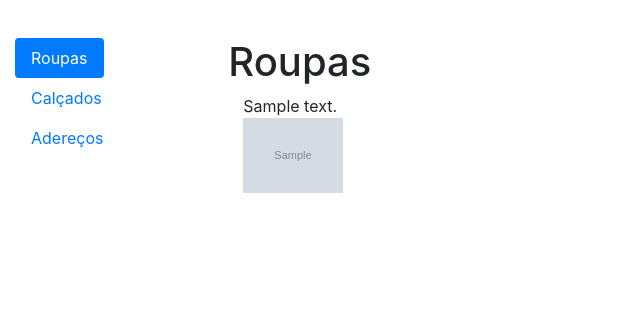
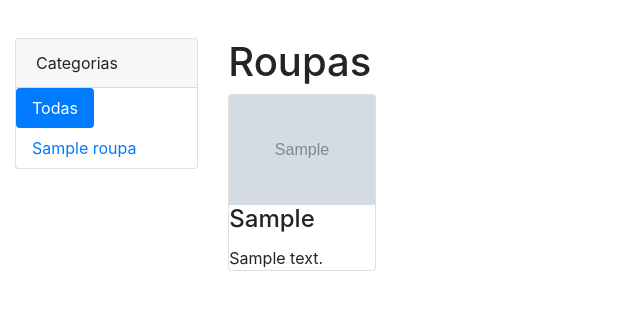
Before and after one commit to rodrigondec/bazarzero84, a Django app: page /roupas/ in a window 1280 px wide. Shown: the part 26-336 px from the top of the page, without its empty margins (0-640 px from the left). Run offline with Django 3.2, Linux system fonts and the light colour scheme; tables that the repository leaves empty hold one stand-in row (values such as "Sample post"); grey boxes marked "Sample" are stand-in pictures; some libraries are stand-ins or nearby versions.

Commit message:
roupas ok

```diff
--- a/bazar/templates/roupas.html
+++ b/bazar/templates/roupas.html
@@ -1,19 +1,32 @@
 {% extends "base.html" %}
 {% block content %}
+<script>
+    $('#nav-roupas').addClass('active');
+</script>
 <div class='container-fluid'>
     <div class='row'>
         <div class='col-lg-2'>
+            {% if tipos %}
+            <div class="card text-xs-center">
+                <div class="card-header">
+                    Categorias
+                </div>
+                <div class="card-block">
                     <ul class="nav nav-pills nav-stacked">
                         <li class="nav-item">
-                    <a class="nav-link active" href="/roupas">Roupas</a>
+                            <a class="nav-link active" href="/roupas/">Todas</a>
                         </li>
+                {% for tipo in tipos %}
                         <li class="nav-item">
-                    <a class="nav-link" href="/calcados">Calçados</a>
+                            <a class="nav-link" href="/roupas/{{ tipo.idtipo_roupa }}">{{ tipo.nome }}</a>
                         </li>
-                <li class="nav-item">
-                    <a class="nav-link" href="/aderecos">Adereços</a>
-                </li>
+                {% endfor %}
                     </ul>
+                </div>
+            </div>
+            {% else %}
+                <strong>Não há nenhum tipo de roupa cadastrado</strong>
+            {% endif %}
         </div>
         <div class='col-lg-10'>
             <div class='row'>
@@ -25,18 +38,23 @@
                 <div class='col-lg-12'>
                 {% load static %}
                 {% if roupas %}
+                    <div class='row'>
                 {% for roupa in roupas %}
-                    {% if forloop.counter|divisibleby:6 %}
+                    {% if forloop.counter|divisibleby:7 %}
+                    </div>
                     <div class='row'>
                     {% endif %}
                         <div class='col-lg-2'>
-                            {{ roupa.descricao }}
-                            <img src="{% static 'images'|add:roupa.foto.url %}" alt="My image"/ width="100px">
+                            <div class="card">
+                                <img class="card-img-top" src="{% static 'images'|add:roupa.foto.url %}" alt="My image"/ width="100px">
+                                <div class="card-block">
+                                    <h4 class="card-title">{{ roupa.produto.tag }}</h4>
+                                    <p class="card-text">{{ roupa.descricao }}</p>
                                 </div>
-                    {% if forloop.counter|divisibleby:6 %}
                             </div>
-                    {% endif %}
+                        </div>
                     {% endfor %}
+                    </div>
                 {% else %}
                     <strong>Não há nenhum tipo de roupa cadastrado</strong>
                 {% endif %}
```
Lines whose indentation alone changed are shown as unchanged.
